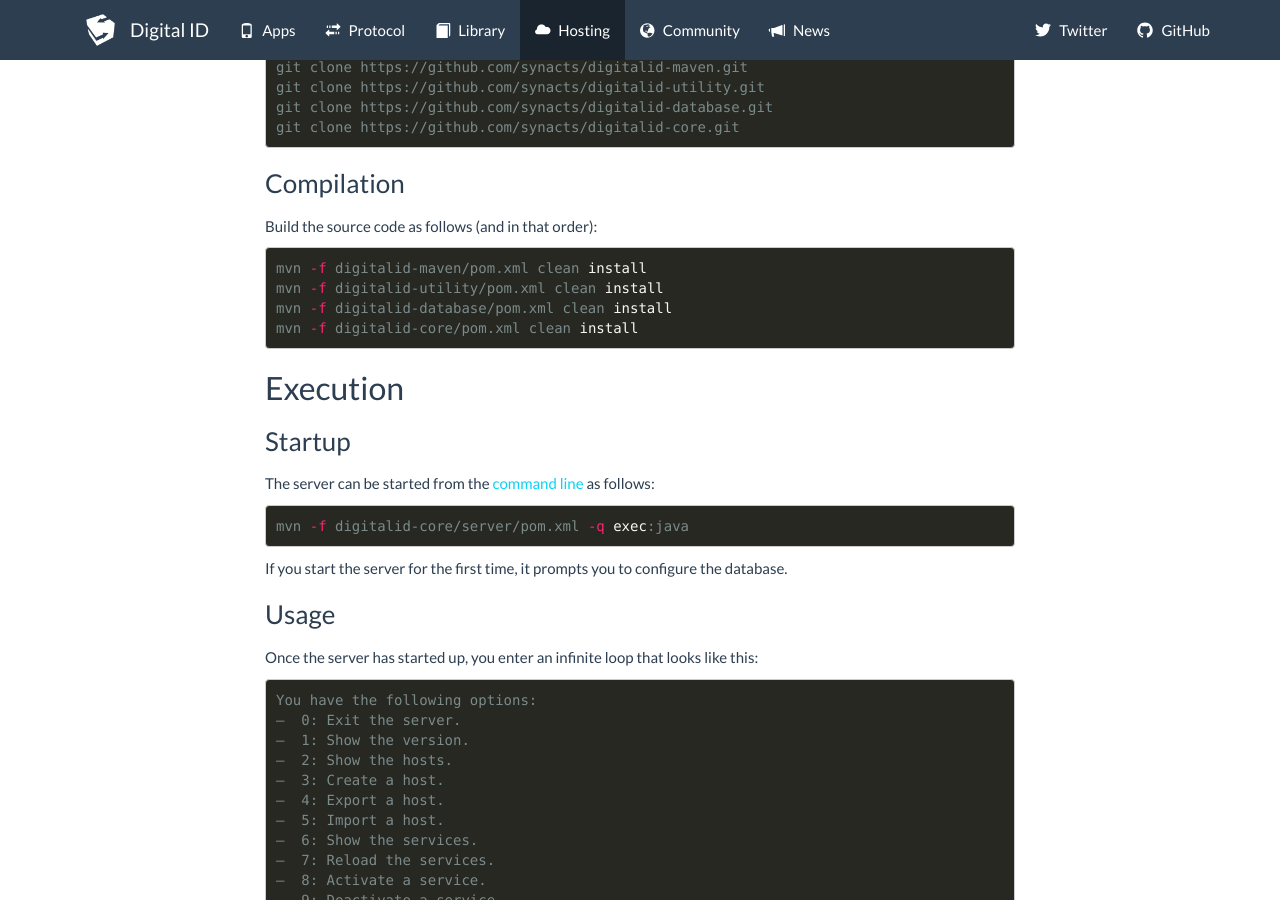
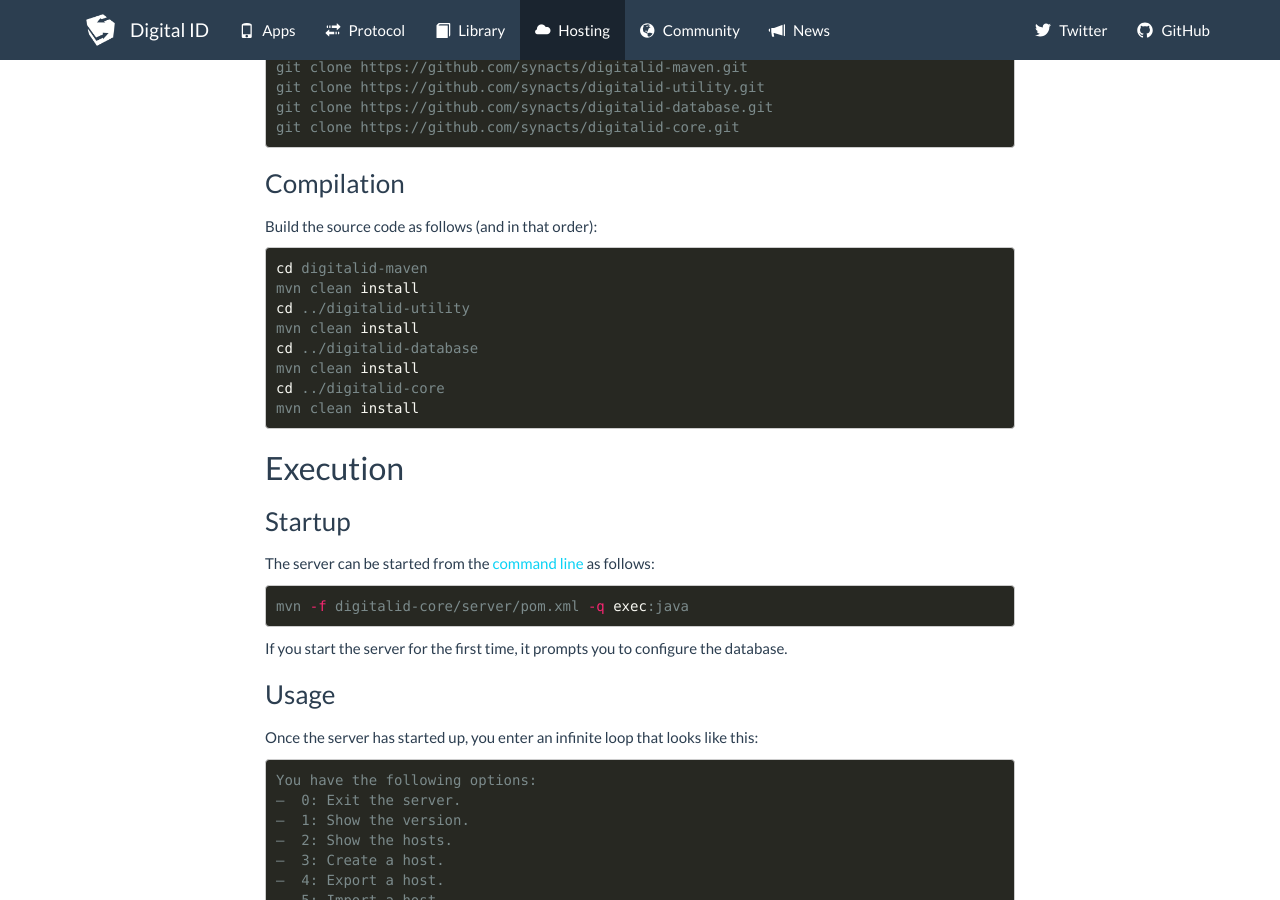
Before and after one commit to synacts/digitalid-website, a Jekyll site: the page built from hosting.md, in a window 1280 px wide and 900 px high, scrolled down 1176 px. Built offline with Jekyll 4.4.1, drawn with Linux system fonts in a browser that asks for light colours; nearby versions of some CDN libraries.

Commit message:
1: Fixed mvn commands
Fixed mvn commands and added cd commands to build the Digital ID sub-projects.

````diff
--- a/hosting.md
+++ b/hosting.md
@@ -63,10 +63,14 @@ git clone https://github.com/synacts/digitalid-core.git
 Build the source code as follows (and in that order):
 
 ```bash
-mvn -f digitalid-maven/pom.xml clean install
-mvn -f digitalid-utility/pom.xml clean install
-mvn -f digitalid-database/pom.xml clean install
-mvn -f digitalid-core/pom.xml clean install
+cd digitalid-maven
+mvn clean install
+cd ../digitalid-utility
+mvn clean install
+cd ../digitalid-database
+mvn clean install
+cd ../digitalid-core
+mvn clean install
 ```
 
 ## Execution
````
